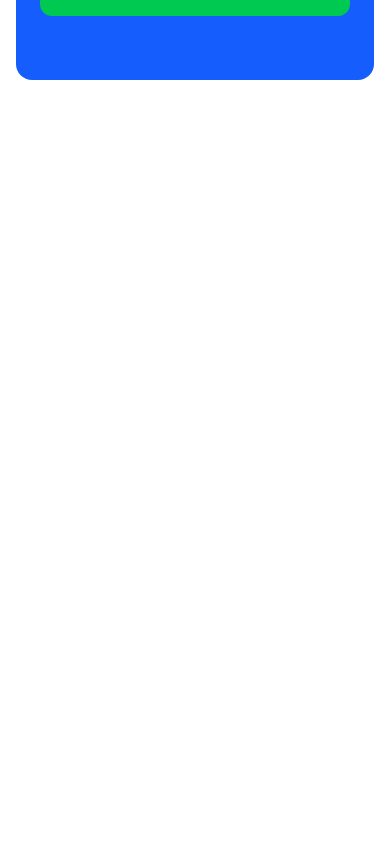
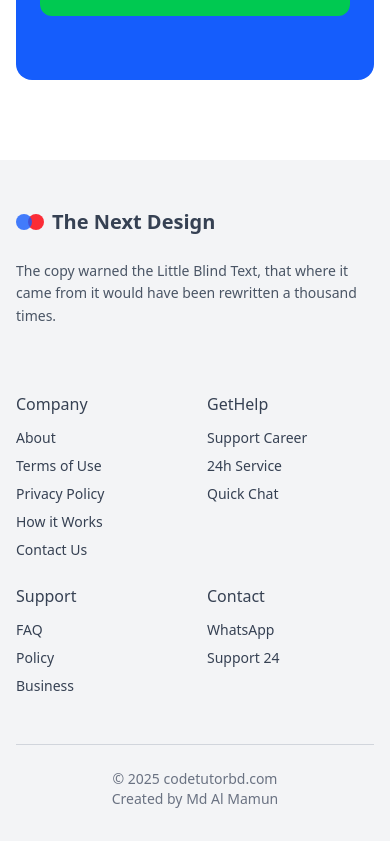
Before and after one commit to Amansoni045/StartupSprint, a React (Vite) app: page / in a window 390 px wide. Shown: the part 8112-8953 px from the top of the page. Before the commit the page ends 8192 px from the top, so only its background shows below. Built offline with nearby package versions, Linux system fonts and the light colour scheme.

Commit message:
Completed Footer Section

```diff
--- a/src/App.jsx
+++ b/src/App.jsx
@@ -9,6 +9,7 @@ import Pricing from './components/Pricing.jsx'
 import Services from './components/Services.jsx'
 import Testimonials from './components/Testimonials.jsx'
 import Newsletter from './components/Newsletter.jsx'
+import Footer from './components/Footer.jsx'
 
 
 function App() {
@@ -26,6 +27,7 @@ function App() {
         <Services />
         <Testimonials />
         <Newsletter />
+        <Footer />
       </div>
     </main>
   )
--- /dev/null
+++ b/src/components/Footer.jsx
@@ -0,0 +1,75 @@
+import React from 'react'
+
+const Footer = () => {
+  const footerLinks = {
+    company: [
+      { name: 'About', href: '#' },
+      { name: 'Terms of Use', href: '#' },
+      { name: 'Privacy Policy', href: '#' },
+      { name: 'How it Works', href: '#' },
+      { name: 'Contact Us', href: '#' },
+    ],
+    getHelp: [
+      { name: 'Support Career', href: '#' },
+      { name: '24h Service', href: '#' },
+      { name: 'Quick Chat', href: '#' },
+    ],
+    support: [
+      { name: 'FAQ', href: '#' },
+      { name: 'Policy', href: '#' },
+      { name: 'Business', href: '#' },
+    ],
+    contact: [
+      { name: 'WhatsApp', href: '#' },
+      { name: 'Support 24', href: '#' },
+    ],
+  }
+
+  return (
+    <footer className="bg-gray-100 text-gray-700 mt-20 pt-12 pb-8">
+      <div className="max-w-7xl mx-auto px-4 sm:px-6 lg:px-8">
+        <div className="grid grid-cols-1 md:grid-cols-2 lg:grid-cols-12 gap-10">
+          {/* Brand Column */}
+          <div className="lg:col-span-4">
+            <div className="flex items-center gap-1 mb-6">
+              <div className="w-4 h-4 bg-blue-600 rounded-full opacity-80"></div>
+              <div className="w-4 h-4 bg-red-500 rounded-full -ml-2"></div>
+              <span className="text-xl font-semibold ml-1">The Next Design</span>
+            </div>
+            <p className="text-sm text-gray-600 mb-6 leading-relaxed">
+              The copy warned the Little Blind Text, that where it came from it would have been rewritten a thousand times.
+            </p>
+          </div>
+
+          {/* Footer Links */}
+          <div className="lg:col-span-8">
+            <div className="grid grid-cols-2 sm:grid-cols-4 gap-6">
+              {Object.entries(footerLinks).map(([title, links]) => (
+                <div key={title}>
+                  <h4 className="text-base font-medium mb-3 capitalize">{title}</h4>
+                  <ul className="space-y-2 text-sm">
+                    {links.map((link, index) => (
+                      <li key={index}>
+                        <a href={link.href} className="hover:text-black transition">
+                          {link.name}
+                        </a>
+                      </li>
+                    ))}
+                  </ul>
+                </div>
+              ))}
+            </div>
+          </div>
+        </div>
+
+        {/* Bottom Text */}
+        <div className="border-t border-gray-300 mt-12 pt-6 flex flex-col sm:flex-row justify-between items-center text-sm text-gray-500">
+          <p>© {new Date().getFullYear()} codetutorbd.com</p>
+          <p>Created by Md Al Mamun</p>
+        </div>
+      </div>
+    </footer>
+  )
+}
+
+export default Footer
```
